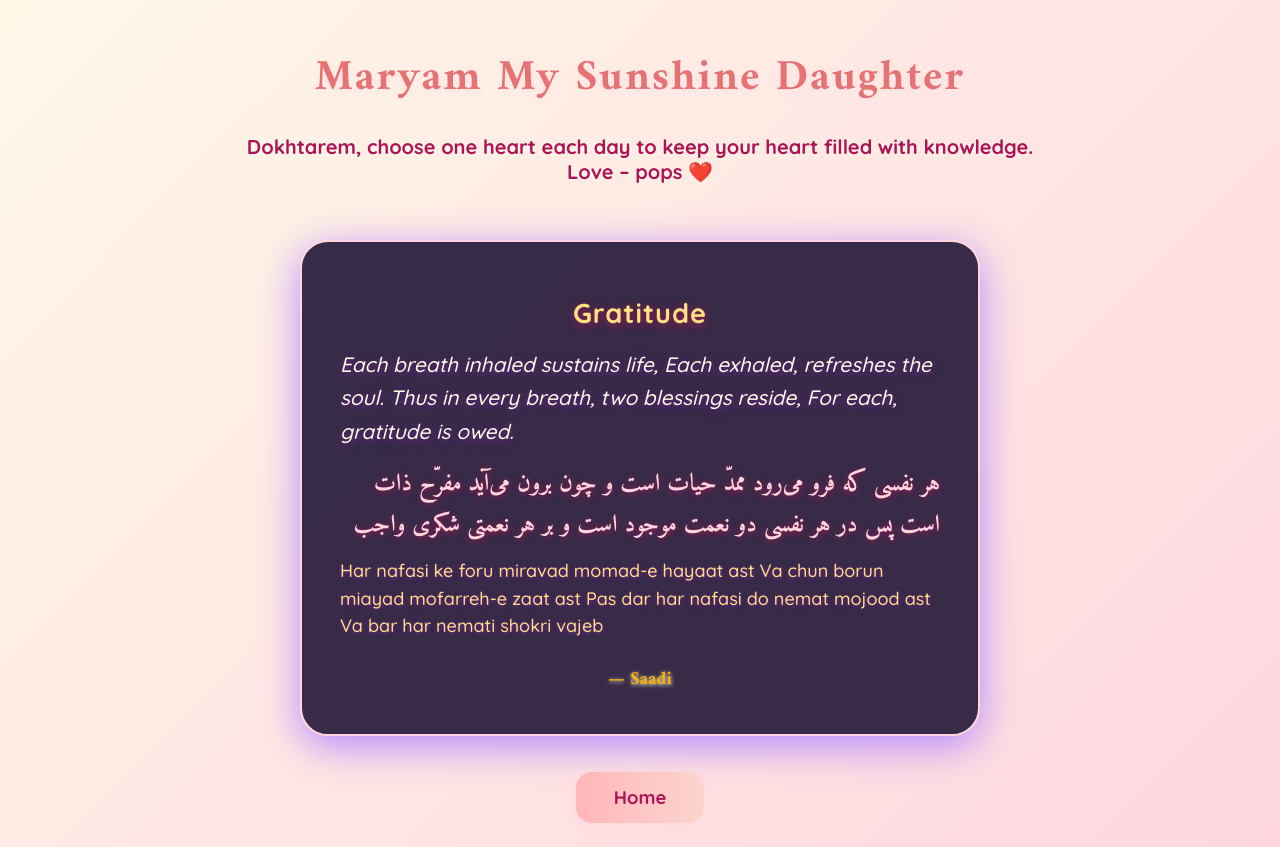
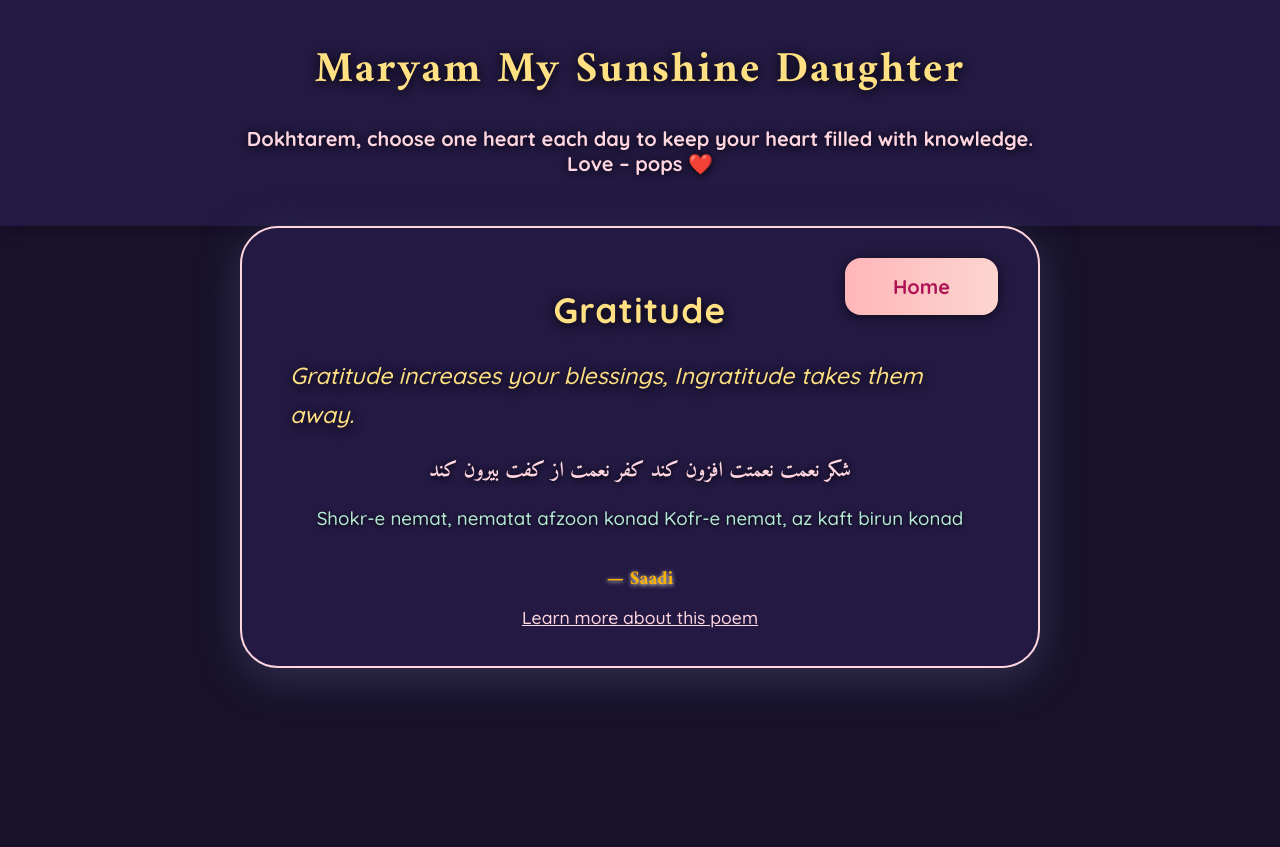
Before and after one commit to nycsal/Poems, a plain HTML site: page index.html in a window 1280 px wide. Both pictures are taken after a click on the button "Gratitude". After the commit the page ends 800 px from the top, so only its background shows below. Drawn offline with Linux system fonts and the light colour scheme.

Commit message:
Update index.html

```diff
--- a/index.html
+++ b/index.html
@@ -7,92 +7,118 @@
   <!-- Google Fonts for beautiful typography -->
   <link href="https://fonts.googleapis.com/css2?family=Amiri:wght@700&family=Quicksand:wght@500;700&display=swap" rel="stylesheet">
   <style>
+    :root {
+      --bg-color: #18122B;
+      --header-bg: #231942;
+      --text-color: #F6F6F6;
+      --heart-shadow: 0 8px 32px #000a;
+      --canvas-bg: #231942;
+      --canvas-border: #ffd6e0;
+      --canvas-shadow: 0 10px 40px #312f4f;
+      --accent: #ffe082;
+      --heart-label-shadow: 0 2px 12px #000;
+      --link-color: #ffd6e0;
+      --link-hover: #ffe082;
+      --button-bg: linear-gradient(90deg, #ffb6b9, #fcd5ce);
+      --button-color: #ad1457;
+      --button-hover-bg: linear-gradient(90deg, #fcd5ce, #ffb6b9);
+    }
     body {
-      background: linear-gradient(135deg, #fff8e7 0%, #ffd6e0 100%);
+      background: var(--bg-color);
+      color: var(--text-color);
       font-family: 'Quicksand', Arial, sans-serif;
       margin: 0;
       min-height: 100vh;
       display: flex;
       flex-direction: column;
       align-items: center;
+      transition: background 0.4s, color 0.4s;
     }
     header {
-      margin-top: 40px;
-      margin-bottom: 24px;
+      background: var(--header-bg);
+      width: 100vw;
+      padding: 32px 0 18px 0;
+      margin-bottom: 0;
       text-align: center;
+      box-shadow: 0 2px 18px #0005;
     }
     .brand-title {
       font-family: 'Amiri', serif;
       font-size: 2.7em;
-      color: #e57373;
+      color: #ffe082;
       letter-spacing: 2px;
-      text-shadow: 0 2px 10px #ffe0e6;
+      text-shadow: 0 2px 12px #000;
     }
     .greeting {
       font-size: 1.25em;
-      color: #ad1457;
+      color: #ffd6e0;
       margin-bottom: 32px;
       margin-top: 18px;
       font-family: 'Quicksand', sans-serif;
       font-weight: bold;
-      text-shadow: 0 1px 5px #fff8e7;
+      text-shadow: 0 1px 8px #000;
     }
     .hearts-container {
       display: flex;
       justify-content: center;
-      gap: 48px;
-      margin-bottom: 60px;
+      gap: 72px;
+      margin: 56px 0 60px 0;
       flex-wrap: wrap;
     }
     .heart-btn {
-      width: 170px;
-      height: 170px;
+      width: 320px;
+      height: 320px;
       background: none;
       border: none;
       cursor: pointer;
       outline: none;
       position: relative;
       transition: transform 0.1s;
-      margin-bottom: 12px;
+      margin-bottom: 18px;
+      display: flex;
+      align-items: center;
+      justify-content: center;
     }
     .heart-svg {
       width: 100%;
       height: 100%;
       display: block;
-      filter: drop-shadow(0 6px 18px #ffd6e0);
+      filter: drop-shadow(var(--heart-shadow));
     }
     .heart-label {
       position: absolute;
-      width: 100%;
+      width: 90%;
       top: 62%;
       left: 50%;
       transform: translate(-50%, -50%);
       font-family: 'Quicksand', sans-serif;
-      font-size: 1.45em;
+      font-size: 2.2em;
       font-weight: bold;
       color: #fff;
-      text-shadow: 0 2px 8px #c2185b;
-      letter-spacing: 1px;
+      text-shadow: var(--heart-label-shadow);
+      letter-spacing: 1.5px;
       pointer-events: none;
       white-space: pre-line;
       text-align: center;
       line-height: 1.2;
+      user-select: none;
     }
     .heart-btn:active {
-      transform: scale(0.95);
+      transform: scale(0.97);
     }
     .poem-canvas {
-      background: rgba(40, 30, 60, 0.93);
-      border-radius: 28px;
-      box-shadow: 0 10px 40px #b388ff;
-      padding: 54px 38px 38px 38px;
-      max-width: 600px;
+      background: var(--canvas-bg);
+      border-radius: 38px;
+      box-shadow: var(--canvas-shadow);
+      border: 2.5px solid var(--canvas-border);
+      padding: 60px 48px 38px 48px;
+      max-width: 700px;
       margin: 0 auto 36px auto;
       display: none;
       flex-direction: column;
       align-items: center;
       animation: fadeIn 0.5s;
-      border: 2.5px solid #ffd6e0;
+      position: relative;
     }
     @keyframes fadeIn {
       from { opacity: 0; transform: translateY(30px);}
@@ -100,80 +126,100 @@
     }
     .poem-category {
       font-family: 'Quicksand', sans-serif;
-      font-size: 1.7em;
+      font-size: 2.2em;
       font-weight: bold;
-      color: #ffe082;
-      margin-bottom: 18px;
-      letter-spacing: 1px;
-      text-shadow: 0 2px 8px #ad1457;
+      color: var(--accent);
+      margin-bottom: 24px;
+      letter-spacing: 1.2px;
+      text-shadow: 0 2px 12px #000;
       text-align: center;
     }
     .poem-translation {
       font-family: 'Quicksand', sans-serif;
-      font-size: 1.3em;
-      color: #fffde7;
-      margin-bottom: 16px;
+      font-size: 1.45em;
+      color: #ffe082;
+      margin-bottom: 18px;
       text-align: left;
       font-style: italic;
-      line-height: 1.6;
-      text-shadow: 0 2px 8px #7b1fa2;
+      line-height: 1.7;
+      text-shadow: 0 2px 12px #000;
     }
     .poem-farsi {
       font-family: 'Amiri', serif;
-      font-size: 1.5em;
+      font-size: 1.3em;
       color: #ffd6e0;
-      margin-bottom: 12px;
+      margin-bottom: 14px;
       text-align: right;
       direction: rtl;
-      line-height: 1.7;
-      text-shadow: 0 1px 6px #ad1457;
+      line-height: 1.8;
+      text-shadow: 0 1px 6px #000;
     }
     .poem-phonetic {
       font-family: 'Quicksand', sans-serif;
-      font-size: 1.13em;
-      color: #ffe082;
-      margin-bottom: 10px;
+      font-size: 1.17em;
+      color: #b5ead7;
+      margin-bottom: 12px;
       text-align: left;
       line-height: 1.5;
-      text-shadow: 0 1px 4px #7b1fa2;
+      text-shadow: 0 1px 4px #000;
     }
     .poem-author {
       font-family: 'Amiri', serif;
       color: #ffb300;
-      font-size: 1.15em;
-      margin-top: 14px;
+      font-size: 1.2em;
+      margin-top: 18px;
       text-align: left;
       text-shadow: 0 1px 4px #fffde7;
+    }
+    .learn-link {
+      color: var(--link-color);
+      font-size: 1.1em;
+      margin-top: 10px;
+      text-decoration: underline;
+      cursor: pointer;
+      transition: color 0.2s;
+      font-family: 'Quicksand', sans-serif;
+      display: inline-block;
+    }
+    .learn-link:hover {
+      color: var(--link-hover);
     }
     .home-btn {
       display: none;
       margin: 0 auto;
       margin-bottom: 24px;
-      background: linear-gradient(90deg, #ffb6b9, #fcd5ce);
-      color: #ad1457;
+      background: var(--button-bg);
+      color: var(--button-color);
       border: none;
       border-radius: 16px;
-      font-size: 1.15em;
+      font-size: 1.25em;
       font-family: 'Quicksand', sans-serif;
       font-weight: bold;
-      padding: 14px 38px;
+      padding: 16px 48px;
       cursor: pointer;
-      box-shadow: 0 2px 8px #ffd6e0;
+      box-shadow: 0 2px 12px #0009;
       transition: background 0.2s;
+      position: absolute;
+      top: 30px;
+      right: 40px;
+      z-index: 10;
     }
     .home-btn:hover {
-      background: linear-gradient(90deg, #fcd5ce, #ffb6b9);
+      background: var(--button-hover-bg);
     }
-    @media (max-width: 900px) {
+    @media (max-width: 1200px) {
       .hearts-container {
-        gap: 18px;
+        gap: 30px;
+      }
+      .heart-btn {
+        width: 200px;
+        height: 200px;
+      }
+      .heart-label {
+        font-size: 1.2em;
       }
       .poem-canvas {
         padding: 22px 8px;
-      }
-      .heart-btn {
-        width: 110px;
-        height: 110px;
       }
       .brand-title {
         font-size: 1.6em;
@@ -183,6 +229,36 @@
       }
       .poem-category {
         font-size: 1.1em;
+      }
+      .home-btn {
+        top: 16px;
+        right: 16px;
+        padding: 12px 24px;
+        font-size: 1em;
+      }
+    }
+    @media (max-width: 700px) {
+      .hearts-container {
+        gap: 8px;
+      }
+      .heart-btn {
+        width: 120px;
+        height: 120px;
+      }
+      .heart-label {
+        font-size: 0.8em;
+      }
+      .poem-canvas {
+        padding: 8px 2px;
+      }
+      .brand-title {
+        font-size: 1.1em;
+      }
+      .greeting {
+        font-size: 0.8em;
+      }
+      .poem-category {
+        font-size: 0.9em;
       }
     }
   </style>
@@ -201,16 +277,17 @@
   </div>
 
   <div class="poem-canvas" id="poemCanvas">
+    <button class="home-btn" id="homeBtn">Home</button>
     <div class="poem-category" id="poemCategory"></div>
     <div class="poem-translation" id="poemTranslation"></div>
     <div class="poem-farsi" id="poemFarsi"></div>
     <div class="poem-phonetic" id="poemPhonetic"></div>
     <div class="poem-author" id="poemAuthor"></div>
+    <a class="learn-link" id="learnLink" target="_blank">Learn more about this poem</a>
   </div>
-  <button class="home-btn" id="homeBtn">Home</button>
 
   <script>
-    // Heart data
+    // Heart data with unique learn links for each poem (replace '#' with your real URLs)
     const hearts = [
       {
         label: "Gratitude",
@@ -220,13 +297,15 @@
             farsi: `هر نفسی که فرو می‌رود ممدّ حیات است\nو چون برون می‌آید مفرّح ذات است\nپس در هر نفسی دو نعمت موجود است\nو بر هر نعمتی شکری واجب`,
             phonetic: `Har nafasi ke foru miravad momad-e hayaat ast\nVa chun borun miayad mofarreh-e zaat ast\nPas dar har nafasi do nemat mojood ast\nVa bar har nemati shokri vajeb`,
             translation: `Each breath inhaled sustains life,\nEach exhaled, refreshes the soul.\nThus in every breath, two blessings reside,\nFor each, gratitude is owed.`,
-            author: "Saadi"
+            author: "Saadi",
+            learn: "https://en.wikipedia.org/wiki/Saadi_Shirazi"
           },
           {
             farsi: `شکر نعمت نعمتت افزون کند\nکفر نعمت از کفت بیرون کند`,
             phonetic: `Shokr-e nemat, nematat afzoon konad\nKofr-e nemat, az kaft birun konad`,
             translation: `Gratitude increases your blessings,\nIngratitude takes them away.`,
-            author: "Saadi"
+            author: "Saadi",
+            learn: "https://www.tebyan.net/newindex.aspx?pid=934&articleID=553132"
           }
         ]
       },
@@ -238,13 +317,15 @@
             farsi: `ای دیده تو بس روشن، ای دل تو بس بیدار\nدر هر نظر اندیشه، در هر قدم اسرار`,
             phonetic: `Ey dideh to bas roshan, ey del to bas bidar\nDar har nazar andisheh, dar har ghadam asrar`,
             translation: `O eye, so bright; O heart, so awake,\nIn every glance, wisdom; in every step, secrets unfold.`,
-            author: "Parvin Etesami"
+            author: "Parvin Etesami",
+            learn: "https://en.wikipedia.org/wiki/Parvin_Etesami"
           },
           {
             farsi: `آگاه باش تا که جهان را دری\nدر خویش نگر تا که خدا را بری`,
             phonetic: `Agah bash ta ke jahan ra dari\nDar khish negar ta ke Khoda ra bari`,
             translation: `Be aware to grasp the world,\nLook within to find the Divine.`,
-            author: "Hafez"
+            author: "Hafez",
+            learn: "https://en.wikipedia.org/wiki/Hafez"
           }
         ]
       },
@@ -256,13 +337,15 @@
             farsi: `به خود آی و جهان را به خود آسان گیر\nکه تو آن گوهری، خود را ارزان مگیر`,
             phonetic: `Be khod ay va jahan ra be khod asan gir\nKe to an gohari, khod ra arzan magir`,
             translation: `Return to yourself and make the world easy for you,\nYou are that precious gem, do not undervalue yourself.`,
-            author: "Parvin Etesami"
+            author: "Parvin Etesami",
+            learn: "https://en.wikipedia.org/wiki/Parvin_Etesami"
           },
           {
             farsi: `تو خود حجاب خودی حافظ از میان برخیز\nخوشا کسی که در این راه بی‌حجاب رود`,
             phonetic: `To khod hejabe khodi Hafez az miyan barkhiz\nKhosha kasi ke dar in rah bi-hejab ravad`,
             translation: `You are your own veil, Hafez, remove it from between.\nFortunate is the one who walks this path unveiled.`,
-            author: "Hafez"
+            author: "Hafez",
+            learn: "https://en.wikipedia.org/wiki/Hafez"
           }
         ]
       },
@@ -274,13 +357,15 @@
             farsi: `تا توانی به جهان خدمت محتاجان کن\nبه دمی یا درمی یا قلمی یا قدمی`,
             phonetic: `Ta tavani be jahan khedmat-e mohtajan kon\nBe dami ya darami ya ghalami ya ghadami`,
             translation: `As long as you can, serve those in need—\nWith a breath, a coin, a pen, or a step.`,
-            author: "Saadi"
+            author: "Saadi",
+            learn: "https://en.wikipedia.org/wiki/Saadi_Shirazi"
           },
           {
             farsi: `خاک شو تا گل بروید ای عزیز\nکبر و نازکشی ز تو دور باد`,
             phonetic: `Khak sho ta gol beroyad ey aziz\nKebro naz keshidan az to door bad`,
             translation: `Become dust so flowers may grow, dear one.\nMay arrogance and pride be far from you.`,
-            author: "Rumi"
+            author: "Rumi",
+            learn: "https://en.wikipedia.org/wiki/Rumi"
           }
         ]
       },
@@ -292,17 +377,31 @@
             farsi: `جهان چون خط و خال و چشم و ابروست\nکه هر چیزی به جای خویش نیکوست`,
             phonetic: `Jahan chun khat o khal o cheshm o abroost\nKe har chizi be jaye khish nikoust`,
             translation: `The world is like lines, moles, eyes, and brows—\nEach thing is beautiful in its own place.`,
-            author: "Saadi"
+            author: "Saadi",
+            learn: "https://en.wikipedia.org/wiki/Saadi_Shirazi"
           },
           {
             farsi: `گر نظر پاک کنی، هر چه ببینی نیکوست\nچشم اگر خوب ببیند، همه عالم زیباست`,
             phonetic: `Gar nazar pak koni, har che bebinni nikoust\nChashm agar khub bebinad, hameh alam zibast`,
             translation: `If you purify your sight, all you see is good.\nWhen the eye sees well, the whole world is beautiful.`,
-            author: "Hafez"
+            author: "Hafez",
+            learn: "https://en.wikipedia.org/wiki/Hafez"
           }
         ]
       }
     ];
+
+    // Track shown poems to minimize repeats
+    let poemOrder = hearts.map(heart => shuffle(Array.from({length: heart.poems.length}, (_, i) => i)));
+    let poemIndex = Array(hearts.length).fill(0);
+
+    function shuffle(array) {
+      for (let i = array.length - 1; i > 0; i--) {
+        const j = Math.floor(Math.random() * (i + 1));
+        [array[i], array[j]] = [array[j], array[i]];
+      }
+      return array;
+    }
 
     // SVG Heart Template
     function heartSVG(color) {
@@ -328,15 +427,25 @@
       heartsContainer.appendChild(btn);
     });
 
-    // Show poem
+    // Show poem, minimal repeats
     function showPoem(idx) {
       const heart = hearts[idx];
-      const poem = heart.poems[Math.floor(Math.random() * heart.poems.length)];
+      let order = poemOrder[idx];
+      let i = poemIndex[idx];
+      if (i >= order.length) {
+        order = shuffle(Array.from({length: heart.poems.length}, (_, i) => i));
+        poemOrder[idx] = order;
+        i = 0;
+        poemIndex[idx] = 0;
+      }
+      const poem = heart.poems[order[i]];
+      poemIndex[idx]++;
       document.getElementById('poemCategory').textContent = heart.label;
       document.getElementById('poemTranslation').textContent = poem.translation;
       document.getElementById('poemFarsi').textContent = poem.farsi;
       document.getElementById('poemPhonetic').textContent = poem.phonetic;
       document.getElementById('poemAuthor').textContent = `— ${poem.author}`;
+      document.getElementById('learnLink').href = poem.learn || "#";
       document.getElementById('poemCanvas').style.display = 'flex';
       document.getElementById('homeBtn').style.display = 'block';
       heartsContainer.style.display = 'none';
@@ -348,6 +457,11 @@
       document.getElementById('homeBtn').style.display = 'none';
       heartsContainer.style.display = 'flex';
     });
+
+    // Always show home button on poem page
+    document.getElementById('poemCanvas').addEventListener('mousemove', () => {
+      document.getElementById('homeBtn').style.display = 'block';
+    });
   </script>
 </body>
 </html>
```
